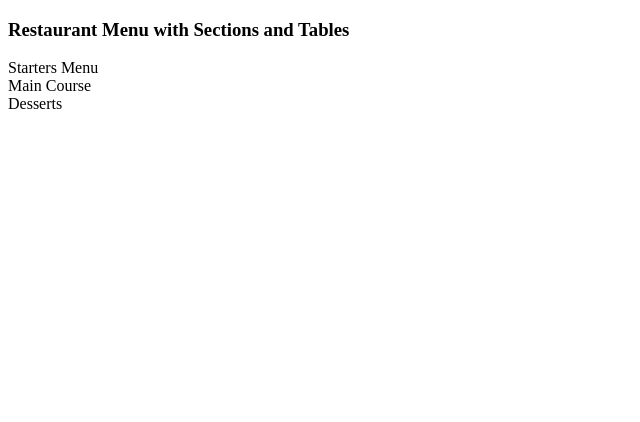
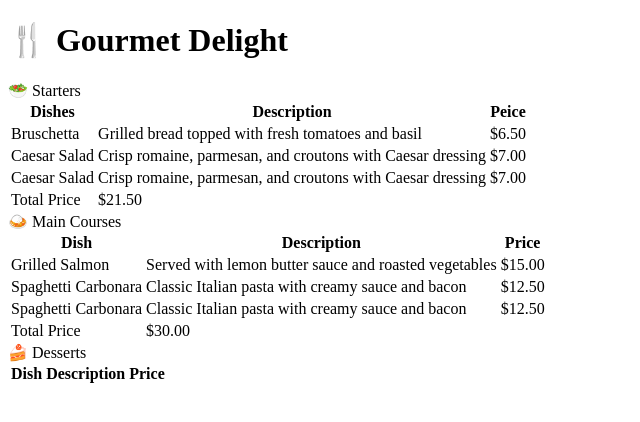
Before and after one commit to devfahimsharif/Restaurant-Menu-with-Sections-and-Tables, a plain HTML site: page index.html in a window 1280 px wide. Shown: the whole page, without its empty margins (0-640 px from the left). Drawn offline with Linux system fonts and the light colour scheme.

Commit message:
incremental commit

```diff
--- a/index.html
+++ b/index.html
@@ -2,25 +2,117 @@
 <html lang="en">
 <head>
     <meta charset="UTF-8">
-    <meta name="viewport" content="width=device-width, initial-scale=1.0">
-    <title>Restaurant-Menu-with-Sections-and-Tables
-</title>
+    <meta name="viewport" content="width=device-width, initial-scale=1.0">    <title>🍽️ Restaurant Menu</title>
 </head>
 <body>
+    <!-- Header portion -->
     <header>
-    <h3>Restaurant Menu with Sections and Tables</h3>
+        <h1>🍴 Gourmet Delight</h1>
     </header>
     <main>
+        <!-- stater Section  -->
         <section class="starters">
-        <caption>Starters Menu</caption>
+            <caption>🥗 Starters</caption>
+            <table>
+                <thead>
+                    <tr>
+                        <th>Dishes </th>
+                        <th>Description</th>
+                        <th>Peice </th>
+                    </tr>
+                </thead>
+                <tbody>
+                    <tr>
+                        <td>Bruschetta</td>
+                        <td>Grilled bread topped with fresh tomatoes and basil</td>
+                        <td>$6.50</td>
+                    </tr>
+                    <tr>
+                        <td>Caesar Salad</td>
+                        <td>Crisp romaine, parmesan, and croutons with Caesar dressing</td>
+                        <td>$7.00</td>
+                    </tr>
+                    <tr>
+                        <td>Caesar Salad</td>
+                        <td>Crisp romaine, parmesan, and croutons with Caesar dressing</td>
+                        <td>$7.00</td>
+                    </tr>
+                </tbody>
+                <tfoot>
+                    <tr>
+                        <td>Total Price</td>
+                        <td>$21.50</td>
+                    </tr>
+                </tfoot>
+            </table>
 
         </section>
+        <!-- main course Section  -->
         <section class=" main-courses">
-        <caption>Main Course</caption>
-
+            <caption>🍛 Main Courses</caption>
+            <table>
+                <thead>
+                <tr>
+                    <th>Dish</th>
+                    <th>Description</th>
+                    <th>Price</th>
+                </tr>
+                </thead>
+                <tbody>
+                    <tr>
+                        <td>Grilled Salmon</td>
+                        <td>Served with lemon butter sauce and roasted vegetables</td>
+                        <td>$15.00</td>
+                    </tr>
+                    <tr>
+                        <td>Spaghetti Carbonara</td>
+                        <td>Classic Italian pasta with creamy sauce and bacon</td>
+                        <td>$12.50</td>
+                    </tr>
+                    <tr>
+                        <td>Spaghetti Carbonara</td>
+                        <td>Classic Italian pasta with creamy sauce and bacon</td>
+                        <td>$12.50</td>
+                    </tr>
+                </tbody>
+                <tfoot>
+                    <tr>
+                        <td>Total Price</td>
+                        <td>$30.00</td>
+                    </tr>
+                </tfoot>
+            </table>
         </section>
+        <!-- Desserts Section -->
         <section class="desserts">
-        <caption>Desserts </caption>
+            <caption>🍰 Desserts</caption>
+            <table>
+                <thead>
+                    <tr>
+                        <th>Dish</th>
+                        <th>Description</th>
+                        <th>Price</th>
+                    </tr>
+                </thead>
+                <tbody>
+                    <tr>
+                        <td></td>
+                        <td></td>
+                        <td></td>
+                    </tr>
+                    <tr>
+                        <td></td>
+                        <td></td>
+                        <td></td>
+                    </tr>
+                    <tr>
+                        <td></td>
+                        <td></td>
+                        <td></td>
+                    </tr>
+                </tbody>
+                <tfoot></tfoot>
+            </table>
 
         </section>
     </main>
```
Lines whose indentation alone changed are shown as unchanged.
